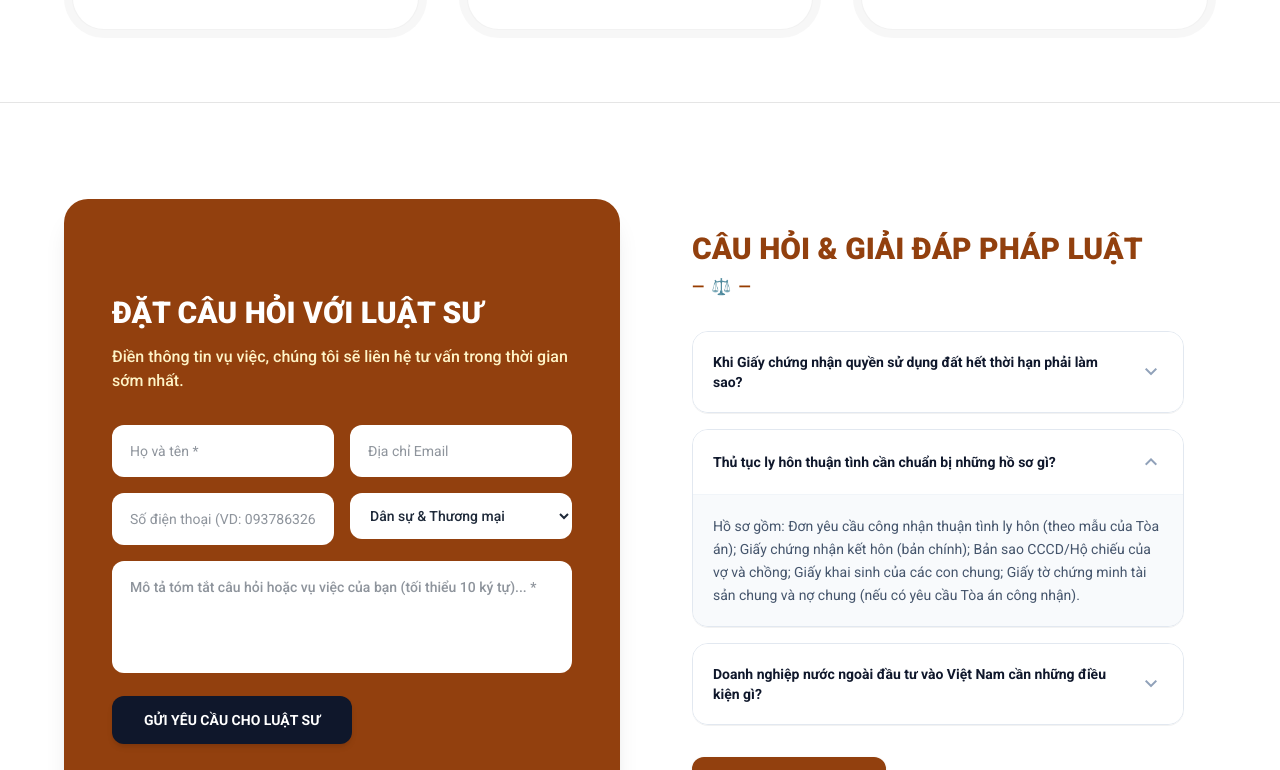
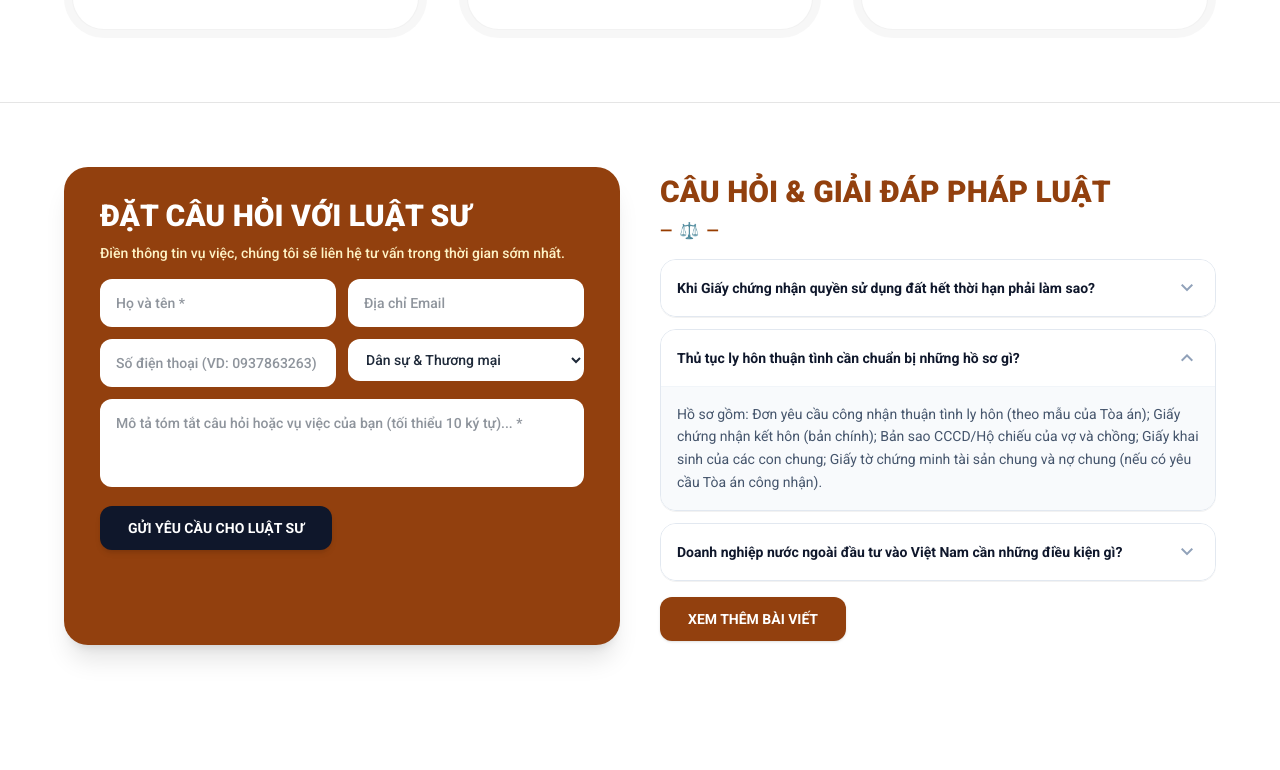
Before and after one commit to RexMcG/webluatductin, a Next.js app: page / in a window 1280 px wide. Shown: the part 3805-4575 px from the top of the page. Built offline with nearby package versions, Linux system fonts and the light colour scheme.

Commit message:
style(homepage): unify section vertical spacings and align consult form top and bottom with FAQ

```diff
--- a/src/app/page.tsx
+++ b/src/app/page.tsx
@@ -549,13 +549,14 @@ export default function Home() {
           </div>
         </div>
       </section>
-      <section className="max-w-container-max mx-auto px-margin-mobile md:px-margin-desktop py-16 my-8">
-        <div className="grid grid-cols-1 lg:grid-cols-2 gap-8 md:gap-10 items-start">
+      <section className="max-w-container-max mx-auto px-margin-mobile md:px-margin-desktop py-16">
+        <div className="grid grid-cols-1 lg:grid-cols-2 gap-8 md:gap-10 items-stretch">
 
-          {/* Consultation Form (Left) */}
-          <div className="bg-[#92400e] p-8 md:p-12 text-white h-full flex flex-col justify-center rounded-3xl shadow-xl">
-            <h2 className="text-2xl md:text-3xl font-black mb-3 uppercase leading-snug font-sans text-white">ĐẶT CÂU HỎI VỚI LUẬT SƯ</h2>
-            <p className="mb-8 text-amber-100 text-sm md:text-base font-medium">Điền thông tin vụ việc, chúng tôi sẽ liên hệ tư vấn trong thời gian sớm nhất.</p>
+          {/* Consultation Form (Left) - Cằm và đầu được thu gọn đều tắp với cột phải */}
+          <div className="bg-[#92400e] px-6 py-6 sm:px-8 sm:py-7 md:px-9 md:py-7 text-white rounded-3xl shadow-xl flex flex-col justify-between">
+            <div>
+              <h2 className="text-2xl md:text-3xl font-black mb-1.5 uppercase leading-snug font-sans text-white">ĐẶT CÂU HỎI VỚI LUẬT SƯ</h2>
+              <p className="mb-4 text-amber-100 text-xs sm:text-sm font-medium">Điền thông tin vụ việc, chúng tôi sẽ liên hệ tư vấn trong thời gian sớm nhất.</p>
 
               {consultSent ? (
                 <div className="bg-white/20 border border-white/40 p-6 rounded-2xl text-center">
@@ -564,8 +565,8 @@ export default function Home() {
                   <p className="text-sm text-white/90">Luật sư sẽ liên hệ lại với bạn qua số điện thoại <strong>{consultForm.phone}</strong> trong thời gian sớm nhất.</p>
                 </div>
               ) : (
-              <form className="space-y-4" onSubmit={handleConsultSubmit} noValidate>
-                <div className="grid grid-cols-1 md:grid-cols-2 gap-4">
+                <form className="space-y-3" onSubmit={handleConsultSubmit} noValidate>
+                  <div className="grid grid-cols-1 md:grid-cols-2 gap-3">
                     <div>
                       <input
                         type="text"
@@ -576,13 +577,13 @@ export default function Home() {
                           setConsultForm({...consultForm, name: e.target.value});
                           if (consultErrors.name) setConsultErrors({...consultErrors, name: ""});
                         }}
-                      className={`w-full px-4 py-3.5 bg-white text-gray-800 rounded-xl outline-none text-sm border-2 ${
+                        className={`w-full px-3.5 py-2.5 sm:py-3 bg-white text-gray-800 rounded-xl outline-none text-xs sm:text-sm border-2 font-medium ${
                           consultErrors.name ? 'border-red-400 bg-red-50/20 ring-2 ring-red-400' : 'border-transparent focus:ring-2 focus:ring-amber-300'
                         }`}
                         required
                       />
                       {consultErrors.name && (
-                      <span className="text-amber-200 text-xs mt-1 block font-medium">⚠️ {consultErrors.name}</span>
+                        <span className="text-amber-200 text-[11px] mt-1 block font-medium">⚠️ {consultErrors.name}</span>
                       )}
                     </div>
                     <div>
@@ -595,16 +596,16 @@ export default function Home() {
                           setConsultForm({...consultForm, email: e.target.value});
                           if (consultErrors.email) setConsultErrors({...consultErrors, email: ""});
                         }}
-                      className={`w-full px-4 py-3.5 bg-white text-gray-800 rounded-xl outline-none text-sm border-2 ${
+                        className={`w-full px-3.5 py-2.5 sm:py-3 bg-white text-gray-800 rounded-xl outline-none text-xs sm:text-sm border-2 font-medium ${
                           consultErrors.email ? 'border-red-400 bg-red-50/20 ring-2 ring-red-400' : 'border-transparent focus:ring-2 focus:ring-amber-300'
                         }`}
                       />
                       {consultErrors.email && (
-                      <span className="text-amber-200 text-xs mt-1 block font-medium">⚠️ {consultErrors.email}</span>
+                        <span className="text-amber-200 text-[11px] mt-1 block font-medium">⚠️ {consultErrors.email}</span>
                       )}
                     </div>
                   </div>
-                <div className="grid grid-cols-1 md:grid-cols-2 gap-4">
+                  <div className="grid grid-cols-1 md:grid-cols-2 gap-3">
                     <div>
                       <input
                         type="tel"
@@ -615,13 +616,13 @@ export default function Home() {
                           setConsultForm({...consultForm, phone: e.target.value});
                           if (consultErrors.phone) setConsultErrors({...consultErrors, phone: ""});
                         }}
-                      className={`w-full px-4 py-3.5 bg-white text-gray-800 rounded-xl outline-none text-sm border-2 ${
+                        className={`w-full px-3.5 py-2.5 sm:py-3 bg-white text-gray-800 rounded-xl outline-none text-xs sm:text-sm border-2 font-medium ${
                           consultErrors.phone ? 'border-red-400 bg-red-50/20 ring-2 ring-red-400' : 'border-transparent focus:ring-2 focus:ring-amber-300'
                         }`}
                         required
                       />
                       {consultErrors.phone && (
-                      <span className="text-amber-200 text-xs mt-1 block font-medium">⚠️ {consultErrors.phone}</span>
+                        <span className="text-amber-200 text-[11px] mt-1 block font-medium">⚠️ {consultErrors.phone}</span>
                       )}
                     </div>
                     <div className="relative">
@@ -630,7 +631,7 @@ export default function Home() {
                         aria-label="Lĩnh vực tư vấn pháp lý"
                         value={consultForm.category}
                         onChange={e => setConsultForm({...consultForm, category: e.target.value})}
-                      className="w-full px-4 py-3.5 bg-white text-gray-800 rounded-xl border-none focus:ring-2 focus:ring-amber-300 outline-none text-sm cursor-pointer font-medium"
+                        className="w-full px-3.5 py-2.5 sm:py-3 bg-white text-gray-800 rounded-xl border-none focus:ring-2 focus:ring-amber-300 outline-none text-xs sm:text-sm cursor-pointer font-medium"
                       >
                         <option value="Dân sự & Thương mại">Dân sự & Thương mại</option>
                         <option value="Hình sự & Bào chữa">Hình sự & Bào chữa</option>
@@ -646,39 +647,41 @@ export default function Home() {
                     <textarea
                       placeholder="Mô tả tóm tắt câu hỏi hoặc vụ việc của bạn (tối thiểu 10 ký tự)... *"
                       aria-label="Mô tả tóm tắt nội dung vụ việc"
-                    rows={4}
+                      rows={3}
                       value={consultForm.message}
                       onChange={e => {
                         setConsultForm({...consultForm, message: e.target.value});
                         if (consultErrors.message) setConsultErrors({...consultErrors, message: ""});
                       }}
-                    className={`w-full px-4 py-3.5 bg-white text-gray-800 rounded-xl outline-none resize-none text-sm font-medium border-2 ${
+                      className={`w-full px-3.5 py-2.5 sm:py-3 bg-white text-gray-800 rounded-xl outline-none resize-none text-xs sm:text-sm font-medium border-2 ${
                         consultErrors.message ? 'border-red-400 bg-red-50/20 ring-2 ring-red-400' : 'border-transparent focus:ring-2 focus:ring-amber-300'
                       }`}
                     ></textarea>
                     {consultErrors.message && (
-                    <span className="text-amber-200 text-xs mt-1 block font-medium">⚠️ {consultErrors.message}</span>
+                      <span className="text-amber-200 text-[11px] mt-1 block font-medium">⚠️ {consultErrors.message}</span>
                     )}
                   </div>
                   <button
                     type="submit"
                     disabled={consultSending}
-                  className="bg-slate-900 text-white font-bold uppercase px-8 py-3.5 rounded-xl hover:bg-black transition-colors shadow-md text-sm cursor-pointer disabled:opacity-50 flex items-center justify-center gap-2"
+                    className="bg-slate-900 text-white font-bold uppercase px-7 py-3 rounded-xl hover:bg-black transition-colors shadow-md text-xs sm:text-sm cursor-pointer disabled:opacity-50 flex items-center justify-center gap-2 mt-1"
                   >
                     {consultSending ? "ĐANG GỬI YÊU CẦU..." : "GỬI YÊU CẦU CHO LUẬT SƯ"}
                   </button>
                 </form>
               )}
             </div>
+          </div>
 
-          {/* FAQ Accordion (Right) */}
-          <div className="p-4 md:p-8">
-            <h2 className="text-[#92400e] font-black text-2xl md:text-3xl uppercase mb-2 font-sans">CÂU HỎI &amp; GIẢI ĐÁP PHÁP LUẬT</h2>
-            <div className="text-amber-800 mb-8 flex items-center">
+          {/* FAQ Accordion (Right) - Căn chỉnh đồng đều đầu & cằm với ô đặt câu hỏi */}
+          <div className="flex flex-col justify-between py-1">
+            <div>
+              <h2 className="text-[#92400e] font-black text-2xl md:text-3xl uppercase mb-1.5 font-sans leading-snug">CÂU HỎI &amp; GIẢI ĐÁP PHÁP LUẬT</h2>
+              <div className="text-amber-800 mb-4 flex items-center">
                 <span className="tracking-widest font-bold">— ⚖️ —</span>
               </div>
 
-            <div className="space-y-4">
+              <div className="space-y-3">
                 {[
                   {
                     q: "Khi Giấy chứng nhận quyền sử dụng đất hết thời hạn phải làm sao?",
@@ -696,24 +699,25 @@ export default function Home() {
                   <div key={idx} className="border border-slate-200 rounded-2xl overflow-hidden shadow-2xs">
                     <button
                       onClick={() => toggleFaq(idx)}
-                    className="w-full text-left p-4 sm:p-5 bg-white hover:bg-slate-50 flex items-center justify-between gap-4 font-bold text-slate-900 text-sm transition-colors cursor-pointer"
+                      className="w-full text-left p-3.5 sm:p-4 bg-white hover:bg-slate-50 flex items-center justify-between gap-4 font-bold text-slate-900 text-xs sm:text-sm transition-colors cursor-pointer"
                     >
                       <span>{faq.q}</span>
-                    <span className="material-symbols-outlined text-slate-400 text-xl flex-shrink-0">
+                      <span className="material-symbols-outlined text-slate-400 text-lg sm:text-xl flex-shrink-0">
                         {openFaq === idx ? "expand_less" : "expand_more"}
                       </span>
                     </button>
                     {openFaq === idx && (
-                    <div className="p-4 sm:p-5 bg-slate-50 border-t border-slate-100 text-slate-600 text-sm leading-relaxed">
+                      <div className="p-3.5 sm:p-4 bg-slate-50 border-t border-slate-100 text-slate-600 text-xs sm:text-sm leading-relaxed">
                         {faq.a}
                       </div>
                     )}
                   </div>
                 ))}
               </div>
+            </div>
 
-            <div className="mt-8">
-              <Link href="/news" className="inline-block bg-[#92400e] text-white font-bold uppercase px-8 py-3.5 rounded-xl hover:bg-[#78350f] transition-colors shadow-sm text-sm">
+            <div className="mt-4">
+              <Link href="/news" className="inline-block bg-[#92400e] text-white font-bold uppercase px-7 py-3 rounded-xl hover:bg-[#78350f] transition-colors shadow-sm text-xs sm:text-sm">
                 XEM THÊM BÀI VIẾT
               </Link>
             </div>
@@ -723,7 +727,7 @@ export default function Home() {
       </section>
 
       {/* Expert Attorneys */}
-      <section id="lawyers" className="max-w-container-max mx-auto px-margin-mobile md:px-margin-desktop py-14 scroll-mt-24">
+      <section id="lawyers" className="max-w-container-max mx-auto px-margin-mobile md:px-margin-desktop py-16 scroll-mt-24">
         <div className="text-center mb-12 w-full flex flex-col items-center justify-center">
           <h2 className="text-3xl md:text-5xl font-black text-slate-900 font-sans leading-tight tracking-tight uppercase text-center mb-2">
             Đội Ngũ Luật Sư Điều Hành
@@ -778,7 +782,7 @@ export default function Home() {
       </section>
 
       {/* Client Marquee */}
-      <section className="border-y border-border-neutral py-12 md:py-16 bg-surface-main overflow-hidden">
+      <section className="border-y border-border-neutral py-16 bg-surface-main overflow-hidden">
         <div className="max-w-7xl mx-auto px-4 md:px-8 mb-8 text-center">
           <h3 className="font-sans text-slate-800 uppercase tracking-widest text-sm md:text-base font-black">
             Đối Tác &amp; Khách Hàng Tiêu Biểu
```
Lines whose indentation alone changed are shown as unchanged.
